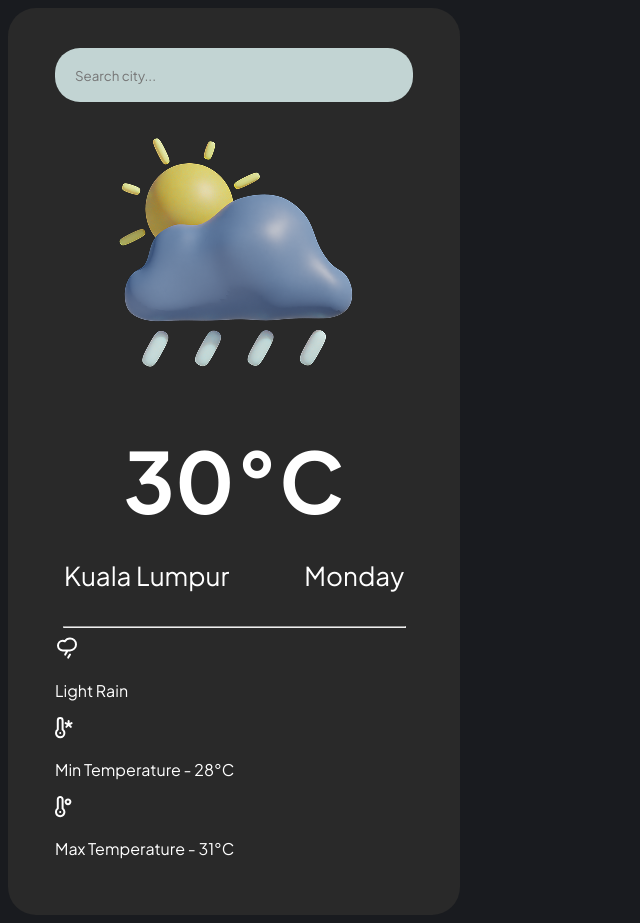
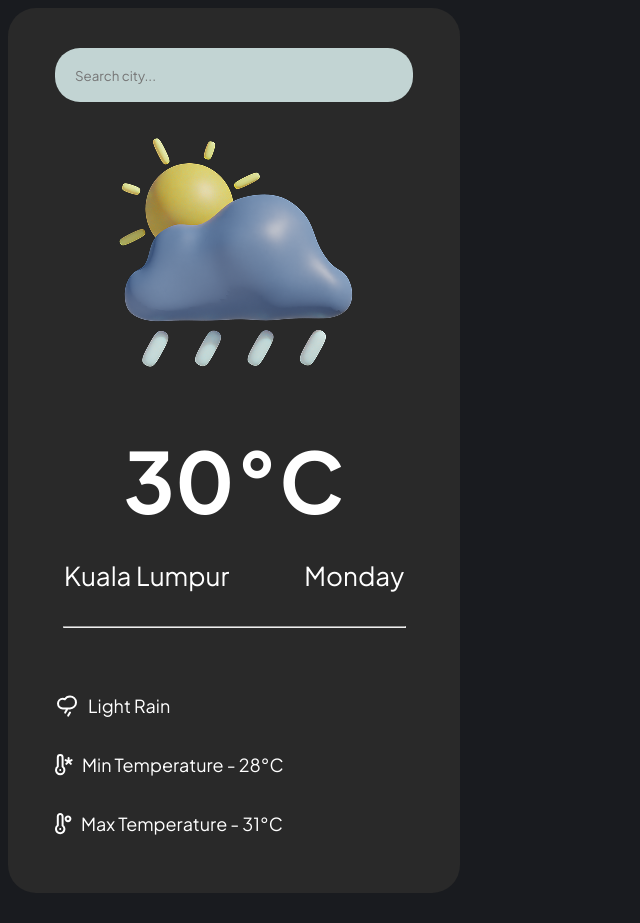
Before and after one commit to h3pixz/react-weather, a React (Vite) app: page / in a window 1280 px wide. Shown: the whole page, without its empty margins (0-640 px from the left). After the commit the page ends 901 px from the top, so only its background shows below. Built offline with nearby package versions, Linux system fonts and the light colour scheme.

Commit message:
fix layout

```diff
--- a/src/app/App.scss
+++ b/src/app/App.scss
@@ -33,6 +33,28 @@ body {
     max-width: 342px;
     height: 34px;
   }
+
+  .text-info {
+    font-size: 18px;
+    margin-top: 40px;
+    .weath {
+      display: flex;
+      align-items: center;
+      gap: 9px;
+    }
+
+    .mintmp {
+      display: flex;
+      align-items: center;
+      gap: 9px;
+    }
+
+    .maxtmp {
+      display: flex;
+      align-items: center;
+      gap: 9px;
+    }
+  }
 }
 
 .weather {
--- a/src/app/App.tsx
+++ b/src/app/App.tsx
@@ -26,14 +26,18 @@ export function App() {
             <hr></hr>
           </div>
           <div className="text-info">
+            <div className="weath">
               <img src={RainCloud}></img>
               <p>Light Rain</p>
-
+            </div>
+            <div className="mintmp">
               <img src={MinTemp}></img>
               <p>Min Temperature - 28°C</p>
-
+            </div>
+            <div className="maxtmp">
               <img src={MaxTemp}></img>
               <p>Max Temperature - 31°C</p>
+            </div>
           </div>
         </div>
       </div>
```
Lines whose indentation alone changed are shown as unchanged.
